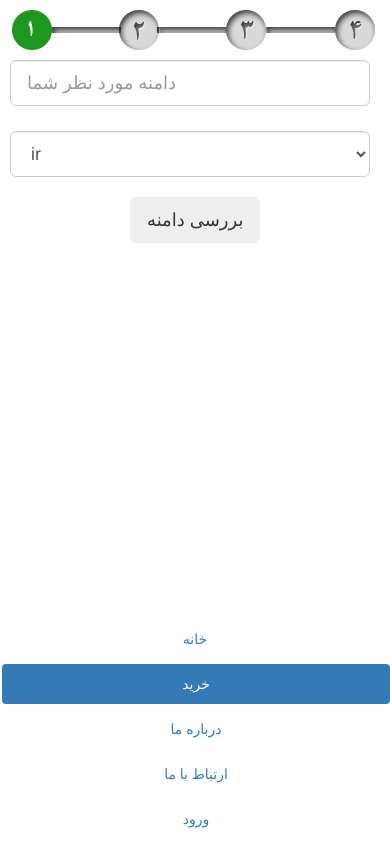
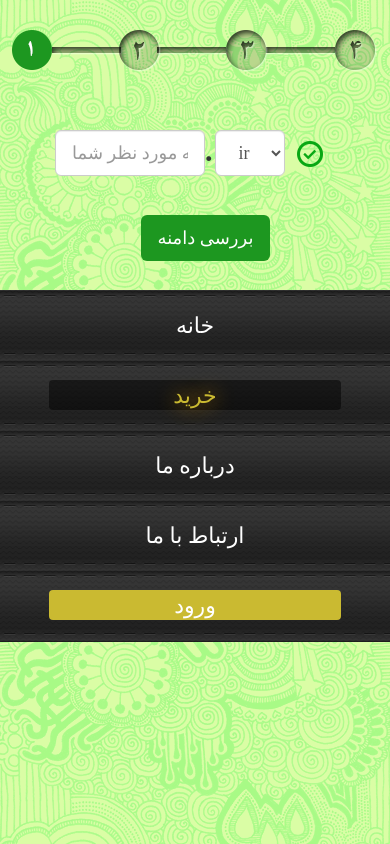
Before and after one commit to cavegate/CGBarbershops, a CodeIgniter app: page /cgbarbershops/index.php/mainsite_registration_step1/index in a window 390 px wide. Run offline with CodeIgniter, Linux system fonts and the light colour scheme; some libraries are stand-ins or nearby versions.

Commit message:
step 1 almost complete

```diff
--- a/application/config/database.php
+++ b/application/config/database.php
@@ -50,8 +50,8 @@ $active_record = TRUE;
 
 $db['default']['hostname'] = 'localhost';
 $db['default']['username'] = 'root';
-$db['default']['password'] = 'root';
-$db['default']['database'] = 'avaneh';
+$db['default']['password'] = '';
+$db['default']['database'] = 'barbershopdb';
 $db['default']['dbdriver'] = 'mysql';
 $db['default']['dbprefix'] = '';
 $db['default']['pconnect'] = TRUE;
--- a/application/controllers/mainsite_registration_step1.php
+++ b/application/controllers/mainsite_registration_step1.php
@@ -22,6 +22,7 @@ class Mainsite_registration_step1 extends CI_Controller {
      */
     public function index()
     {
+        $this->load->helper('url');
         $this->load->view('mainsite_registration_step1');
     }
 }
--- a/application/views/mainsite_registration_step1.php
+++ b/application/views/mainsite_registration_step1.php
@@ -17,10 +17,15 @@
     </title>
     <link rel="stylesheet" href="//netdna.bootstrapcdn.com/bootstrap/3.1.1/css/bootstrap.min.css">
     <link rel="stylesheet" href="//netdna.bootstrapcdn.com/bootstrap/3.1.1/css/bootstrap-theme.min.css">
-    <link rel="stylesheet" type="text/css" href="../public/css/style.css"><!-- Latest compiled and minified CSS -->
+    <link rel="stylesheet" type="text/css" href="<?php echo base_url(); ?>public/css/style.css"><!-- Latest compiled and minified CSS -->
     <script src="//ajax.googleapis.com/ajax/libs/jquery/1.11.1/jquery.min.js" ></script>
     <script src="//netdna.bootstrapcdn.com/bootstrap/3.1.1/js/bootstrap.min.js"></script>
     <script>
+        /*function change_height() {
+            var h = screen.height;
+            document.getElementsByName('div1').innerHTML=h;
+        }
+
         function responsiveForm()
         {
             var w = window.innerWidth;
@@ -48,12 +53,13 @@
             responsiveForm();
             $(window).resize(function(){
                 responsiveForm();
+                change_height();
             });
-        });
+        });*/
     </script>
 </head>
 <body id="step1">
-    <div class="row">
+    <div name="div1" class="row">
         <div class="col-xs-3 col-xs-push-9">
             <!--<span id="myText">text</span>
             <div class="visible-xs">xs</div>
@@ -62,16 +68,16 @@
             <div class="visible-lg">lg</div>-->
         </div>
     </div>
+    <div id="top-div"></div>
     <div class="row">
-        <img src="../public/images/frame_and_logo.png" id="frame_and_logo" class="hidden-xs">
+        <img src="<?php echo base_url(); ?>public/images/frame_and_logo.png" id="frame_and_logo" class="hidden-xs">
     </div>
     <div class="row pos">
-            <img class="img-responsive center-block img-porgress" src="../public/images/step1_progressbar.png"/>
+            <img src="<?php echo base_url(); ?>public/images/step1_progressbar.png" id="progress_bar" class="img-responsive center-block img-porgress" />
     </div>
     <div class="row pos2">
         <form role="form">
-            <div class="form-inline center-block">
-                <div class="form-group">
+            <div class="domain-form">
                     <label class="sr-only">دامنه مورد نظر</label>
                     <input type="text" class="form-control input-lg center_text" placeholder="دامنه مورد نظر شما"  id="inputDomain">
 
@@ -85,14 +91,13 @@
                         <option value="org">org</option>
                     </select>
                     <label class="yes_or_no yes" id="checkPicDomain"></label>
-                </div>
             </div>
-            <div class="form-inline center-block">
+            <div class="submitDomain form-inline center-block">
                 <button type="submit" class="btn btn-green btn-lg" id="submitDomain">بررسی دامنه</button>
             </div>
         </form>
     </div>
-    <ul class="nav nav-pills nav-justified navbar-fixed-bottom " id="mainsiteNavbar">
+    <ul class="nav nav-pills nav-justified navbar-fixed-bottom" id="mainsiteNavbar">
         <li><a href="#">خانه</a></li>
         <li class="active"><a href="#">خرید</a></li>
         <li><a href="#">درباره ما</a></li>
@@ -100,3 +105,6 @@
         <li><a class="btn-gold" href="#">ورود</a></li>
     </ul>
 </body>
+<!--
+nav nav-pills nav-justified navbar-fixed-bottom
+-->
--- a/public/css/style.css
+++ b/public/css/style.css
@@ -27,20 +27,6 @@
         position: fixed;
         top:0px;
         left:10px;
-    }
-
-.has-success .form-control
-{
-    border-color: #00c600;
-    color: #00c600;
-    border-width: 2px;
-}
-
-.has-error .form-control
-{
-    border-color: #c60000;
-    color: #c60000;
-    border-width: 2px;
     }
 
     .center_text
@@ -73,7 +59,6 @@
         height: 50px;
         background-image: url("../images/accept-and-reject.png");
         background-repeat: no-repeat;
-    background-position: 0px 0px;
     }
 
     .yes
@@ -102,17 +87,21 @@
         text-align: center;
         text-decoration: none;
 
+        /*background-color: rgba(255, 255, 255, 0.09);*/
+        /*height: 30px;*/
+        padding-top: 0px;
+    }
+
     .btn-gold:hover
     {
-    background-color: #998926;
-    height: 30px;
+        /*background-color: #998926;
+        height: 30px;*/
     }
 
     .btn-green
     {
         color: #fff;
         background-color: #1d9720;
-    font-family: tahoma;
         font-size: 18px;
     }
 
@@ -130,27 +119,349 @@
     }
 
     .nav li {
-    font-family: tahoma;
+
     }
 
     .nav-pills>li>a, .nav-pills>li>a:focus
     {
         color: #ffffff;
-    height: 70px;
-    padding-top: 25px;
-
+        height: 30px;
+        padding-top: 0px;
+        margin-top: 20px;
+        width: 75%;
+        margin-left: auto;
+        margin-right: auto;
     }
 
     .nav-pills>li>a:hover
     {
-    background-color: transparent;
+        /*background-color: transparent;*/
+        text-decoration: none;
+        height: 30px;
+        padding-top: 0px;
+        background-color: rgba(255, 255, 255, 0.44);
+
     }
 
     .nav-pills>li.active>a, .nav-pills>li.active>a:hover, .nav-pills>li.active>a:focus
     {
         color: #caba31;
-    background-color: #000;
+        background-color: rgba(0, 0, 0, 0.5);
         height: 30px;
-    padding-top: 5px;
+        padding-top: 0px;
         margin-top: 10px;
+        text-shadow: 0px 0px 20px #F5AA0B;
     }
+
+    .input-lg
+    {
+        line-height: 46px;
+    }
+
+    .nav-justified {
+        width: 103%;
+    }
+
+    #progress_bar
+    {
+        margin: auto;
+
+    }
+
+    .form-group
+    {
+        margin: auto;
+    }
+
+    #inputdomain{
+        width: 250px;
+        float: left;
+    }
+
+    #perioddomain{
+        float: left;
+    }
+
+    #selectdomain{
+        width: 150px;
+        float: left;
+    }
+
+    .domain-form
+    {
+        width: 460px;
+        margin: auto;
+    }
+
+    .submitDomain
+    {
+        width: 109px;
+    }
+
+    #top-div
+    {
+        height: 12.5%;
+    }
+
+}
+
+@media (max-width: 767px) {
+    html {
+
+    }
+
+    body {
+        font-family: B Koodak;
+        font-size: 22px;
+    }
+
+    .row
+    {
+        margin:0px;
+    }
+    .img-porgress
+    {
+        /*padding: 5% 10%;*/
+    }
+
+    #step1
+    {
+        background-image: url("../images/step1_pattern.png");
+    }
+
+    #frame_and_logo
+    {
+        position: fixed;
+        top:0px;
+        left:10px;
+    }
+
+    .center_text
+    {
+        text-align: center;
+    }
+
+    .pos
+    {
+        padding-bottom: 50px;
+    }
+
+    .pos2
+    {
+        height: 160px;
+    }
+
+    .period
+    {
+        font-size: 30px;
+        width: 10px;
+    }
+
+    .yes_or_no
+    {
+        /*position: absolute;
+        top: 3px;
+        left: 50px;*/
+        width: 50px;
+        height: 50px;
+        background-image: url("../images/accept-and-reject.png");
+        background-repeat: no-repeat;
+    }
+
+    .yes
+    {
+        background-position: -50px 0px;
+    }
+
+    .no
+    {
+        background-position: -100px 0px;
+    }
+
+    #submitDomain
+    {
+        margin-top: 30px;
+    }
+
+    .btn-gold
+    {
+        height: 30px;
+        /*padding-top: 5px;*/
+        color: #fff;
+        background-color: #caba31;
+        width: 50%;
+        border-radius: 5px;
+        text-align: center;
+        text-decoration: none;
+
+        /*background-color: rgba(255, 255, 255, 0.09);*/
+        /*height: 30px;*/
+        padding-top: 0px;
+    }
+
+    .btn-gold:hover
+    {
+        /*background-color: #998926;
+        height: 30px;*/
+    }
+
+    .btn-green
+    {
+        color: #fff;
+        background-color: #1d9720;
+        font-size: 18px;
+    }
+
+    .nav
+    {
+        background-image: url("../images/nav_pattern.png");
+        height: 352px;
+        /*direction: rtl;*/
+    }
+
+    .nav-pills>li+li {
+        margin-left: 0;
+    }
+
+    .nav ul
+    {
+        float: right;
+        text-align: right;
+    }
+
+    .nav li {
+
+    }
+
+    .nav-pills>li>a, .nav-pills>li>a:focus
+    {
+        color: #ffffff;
+        height: 30px;
+        padding-top: 0px;
+        margin-top: 0px;
+        width: 75%;
+        margin-left: auto;
+        margin-right: auto;
+    }
+
+    .nav-justified>li>a {
+        text-align: center;
+        margin-bottom: 0px;
+    }
+
+    .nav-pills>li>a:hover
+    {
+        /*background-color: transparent;*/
+        text-decoration: none;
+        height: 30px;
+        padding-top: 0px;
+        background-color: rgba(255, 255, 255, 0.44);
+
+    }
+
+    .nav-pills>li.active>a, .nav-pills>li.active>a:hover, .nav-pills>li.active>a:focus
+    {
+        color: #caba31;
+        background-color: rgba(0, 0, 0, 0.5);
+        height: 30px;
+        padding-top: 0px;
+        margin-top: 0px;
+        text-shadow: 0px 0px 20px #F5AA0B;
+    }
+
+    .input-lg
+    {
+        line-height: 46px;
+    }
+
+    .nav-justified {
+        width: 103%;
+    }
+
+    #progress_bar
+    {
+        margin: auto;
+
+    }
+
+    .form-group
+    {
+        margin: auto;
+    }
+
+    #inputdomain{
+        width: 250px;
+        float: left;
+    }
+
+    #perioddomain{
+        float: left;
+    }
+
+    #selectdomain{
+        width: 150px;
+        float: left;
+    }
+
+    .domain-form
+    {
+        width: 460px;
+        margin: auto;
+    }
+
+    .submitDomain
+    {
+        width: 109px;
+    }
+
+    #top-div
+    {
+        height: 20px;
+    }
+
+    .navbar-fixed-bottom{
+        position: inherit;
+    }
+
+    .nav-justified {
+        width: 100%;
+    }
+
+    ul>li {
+    /* margin-top: 15px; */
+    /* margin-bottom: 33px; */
+    padding-top: 20px;
+    padding-bottom: 20px;
+    }
+}
+
+@media(min-width: 768px) and (max-width: 1024px)
+{
+    #frame_and_logo
+    {
+        /*display: none;*/
+        width: 24%;
+        /*width: 60%;
+        margin-left: 20%;
+        z-index: -1;
+        opacity: 0.5;*/
+    }
+}
+
+@media(max-width: 500px)
+{
+    #inputdomain {
+        width: 150px;
+        float: left;
+    }
+    .domain-form {
+        width: 280px;
+        margin: auto;
+    }
+
+    #selectdomain {
+        width: 70px;
+        float: left;
+    }
+
+}
```
Lines whose indentation alone changed are shown as unchanged.
